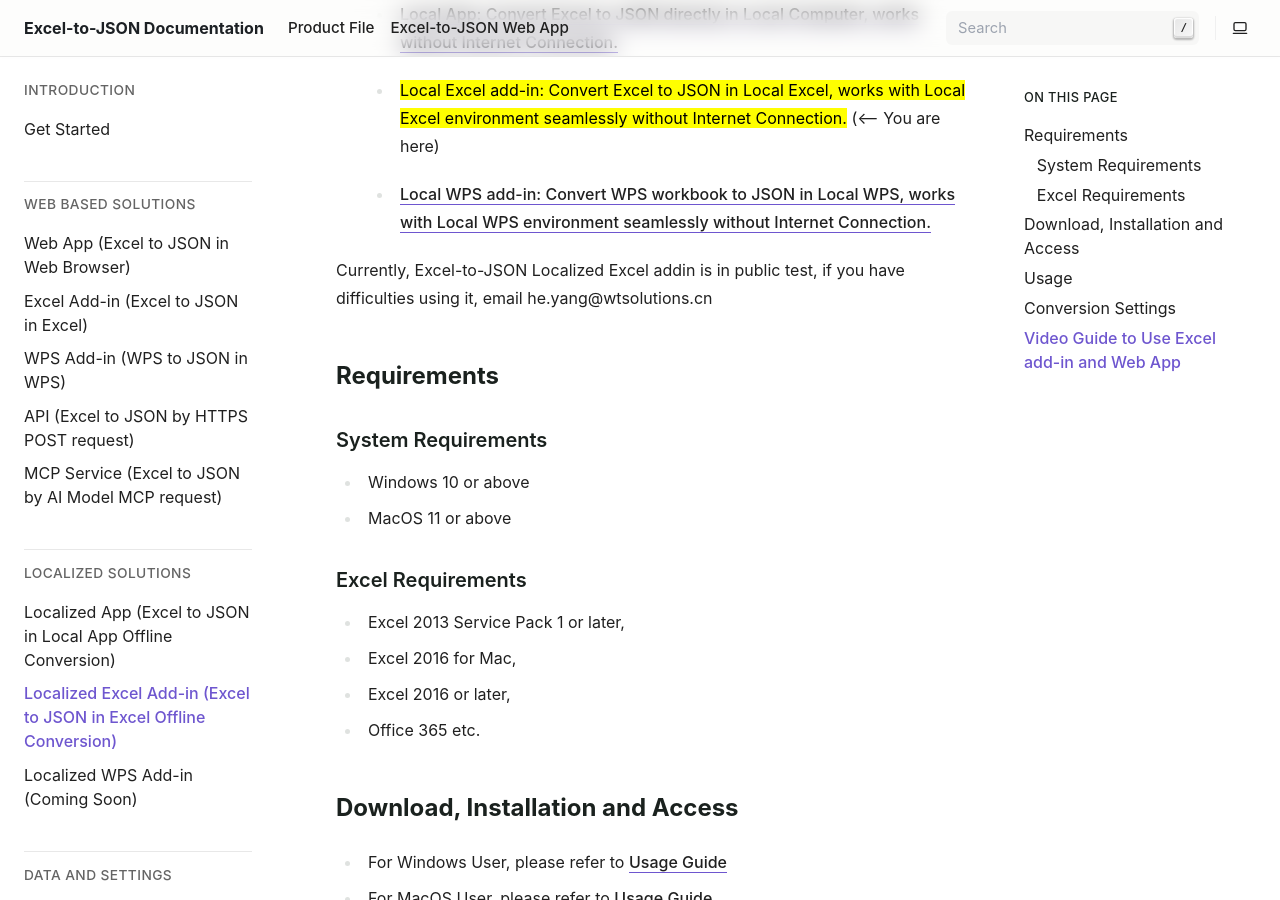
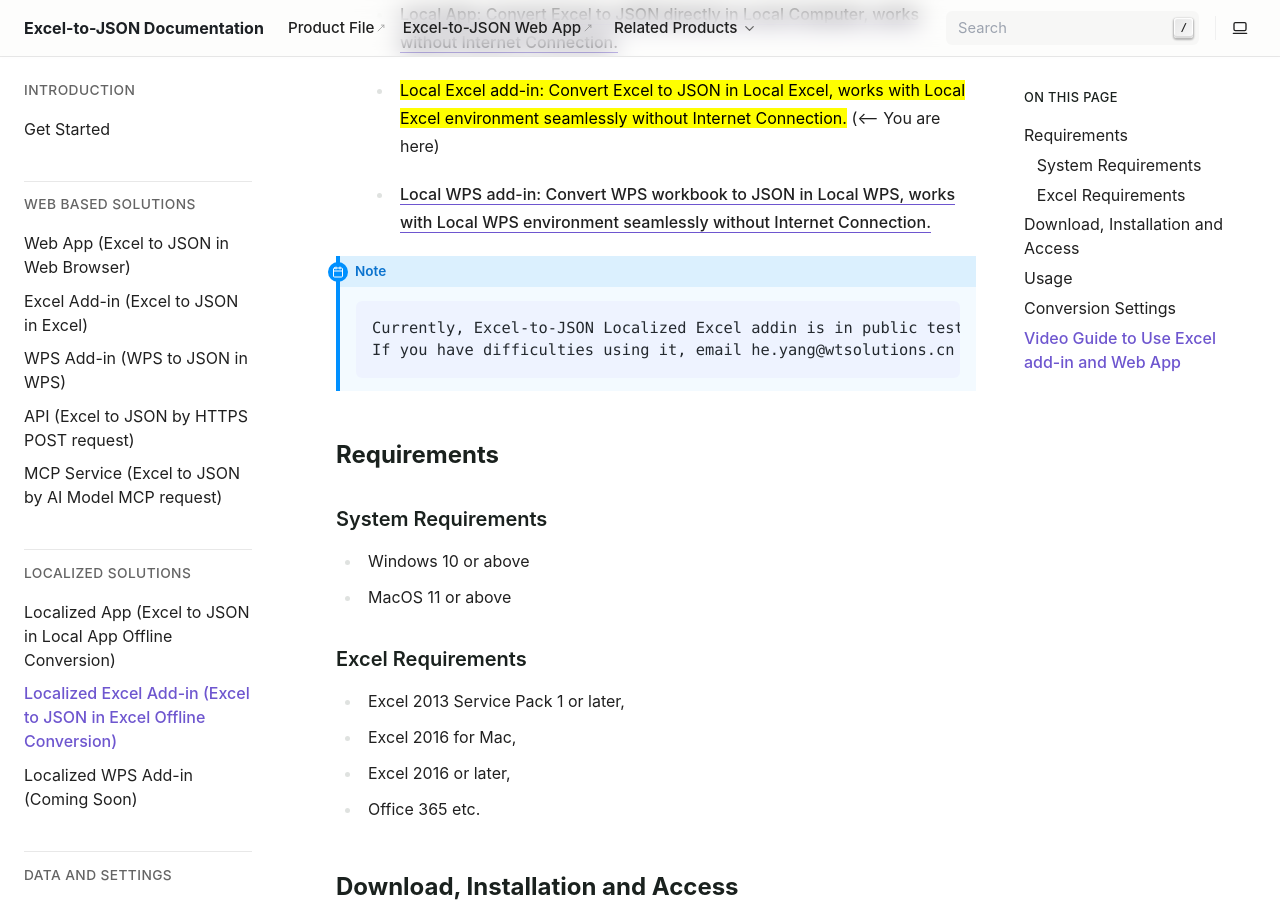
Before and after one commit to he-yang/Excel-to-JSON, a Sphinx documentation site: the page built from source/LocalExcelAddin.md, in a window 1280 px wide and 900 px high, scrolled down 632 px. Built offline with Sphinx 7.4.7, drawn with Linux system fonts in a browser that asks for light colours.

Commit message:
udpate navbar and amo

```diff
--- a/source/LocalExcelAddin.md
+++ b/source/LocalExcelAddin.md
@@ -14,8 +14,10 @@
      * [Local WPS add-in: Convert WPS workbook to JSON in Local WPS, works with Local WPS environment seamlessly without Internet Connection.](LocalWPSAddin.md)
 
 
-
-Currently, Excel-to-JSON Localized Excel addin is in public test, if you have difficulties using it, email he.yang@wtsolutions.cn
+:::{note}
+    Currently, Excel-to-JSON Localized Excel addin is in public test.
+    If you have difficulties using it, email he.yang@wtsolutions.cn
+:::
 
 
 ## Requirements
--- a/source/conf.py
+++ b/source/conf.py
@@ -25,7 +25,7 @@
 exclude_patterns = [
     'donation.md','usage.md','requirements.txt','.DS_Store'
 ]
-
+myst_enable_extensions = ["colon_fence"]
 source_suffix = {
     '.rst': 'restructuredtext',
     '.txt': 'markdown',
@@ -45,12 +45,30 @@
     "nav_links": [
         {
             "title": "Product File",
-            "url": "https://s.wtsolutions.cn/excel-json-product.html"
+            "url": "https://s.wtsolutions.cn/excel-json-product.html",
+            "external": True
         },
         {
             "title": "Excel-to-JSON Web App",
-            "url": "https://s.wtsolutions.cn/excel-to-json.html"
+            "url": "https://s.wtsolutions.cn/excel-to-json.html",
+            "external": True
         },
+        {
+            "title": "Related Products",
+            "url": "products",
+            "children": [
+                {
+                    "title": "JSON-to-Excel",
+                    "url": "https://s.wtsolutions.cn/excel-json-product.html",
+                    "external": True
+                },
+                {
+                    "title": "Sheet-to-Doc",
+                    "url": "https://s.wtsolutions.cn/sheet-to-doc-product.html",
+                    "external": True
+                }
+            ]
+        }
     ]
 }
 
```
